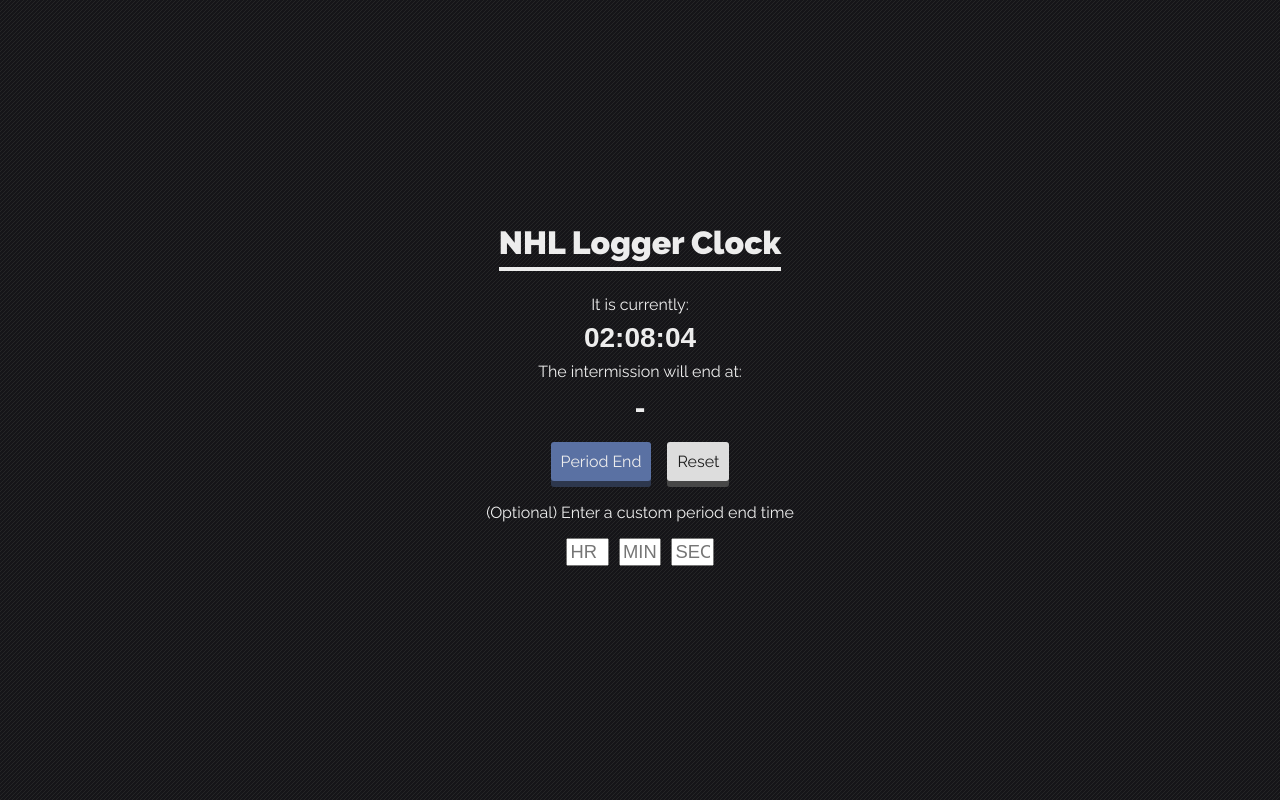
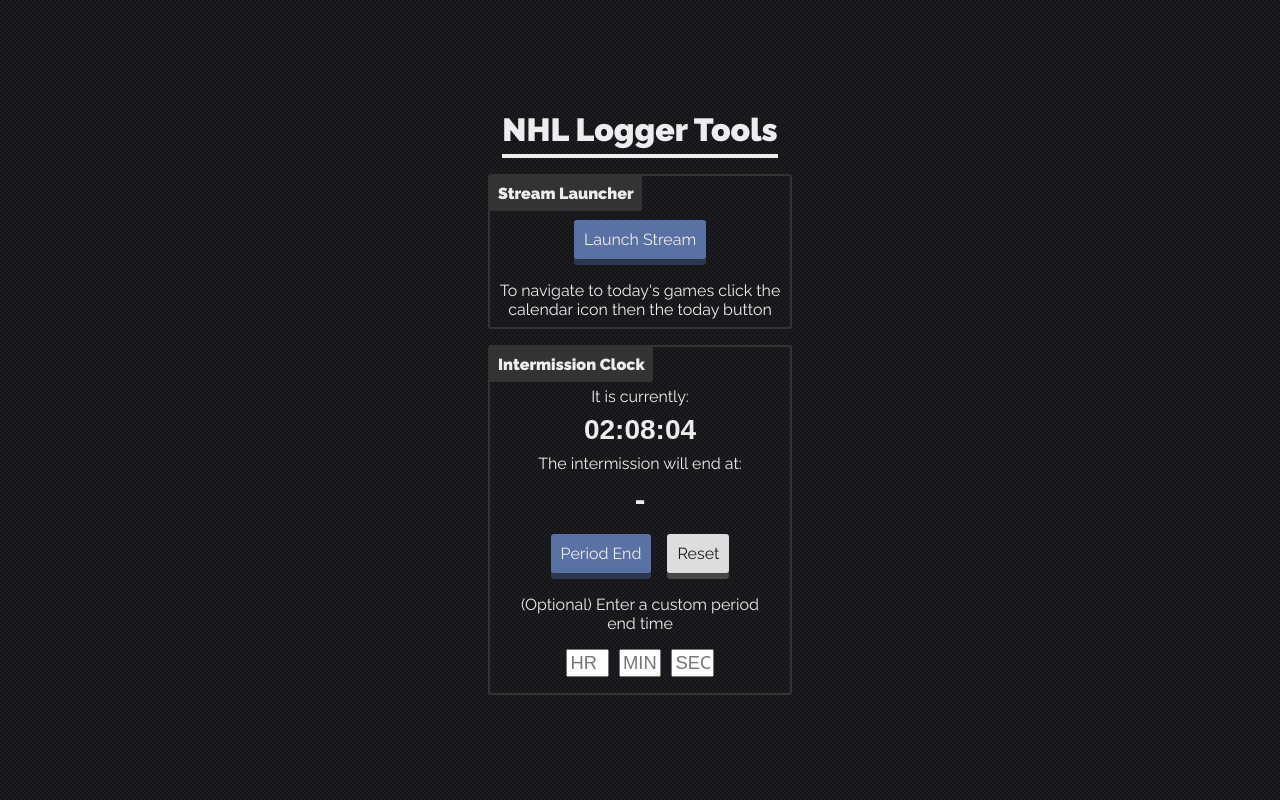
Before and after one commit to peppahjackk/logger-tools, a plain HTML site: page index.html in a window 1280 px wide. Drawn offline with Linux system fonts and the light colour scheme.

Commit message:
Added launch stream section

```diff
--- a/css/style.css
+++ b/css/style.css
@@ -61,6 +61,27 @@
   font-size: 1.15em;
 }
 
+.tool {
+  border: 2px solid #333;
+  border-radius: 3px;
+  position: relative;
+  padding-top: 2em;
+  max-width:300px;
+}
+
+.toolTitle {
+  position: absolute;
+  top: 0;
+  background-color: #333;
+  padding: .5em;
+  margin: 0;
+  border-radius: 0 0 3px;
+}
+
+#launchStream {
+  margin-top: .75em;
+}
+
 .customTime input {
   width: 1.85em;
   margin: 0.5rem 0.2rem;
--- a/index.html
+++ b/index.html
@@ -4,7 +4,7 @@
 <head>
   <meta http-equiv="Content-Type" content="text/html; charset=utf-8" />
   <meta name="viewport" content="width=device-width, initial-scale=1.0" />
-  <title>NHL Logger Clock</title>
+  <title>NHL Logger Tools</title>
   <link href="css/style.css" rel="stylesheet">
   <link href="https://fonts.googleapis.com/css?family=Raleway:400,900" rel="stylesheet">
 </head>
@@ -12,10 +12,23 @@
 <body onload="timerStart()">
   <div class="container">
     <h1 class="header">
-    NHL Logger Clock
+    NHL Logger Tools
   </h1>
-    <div class="clock">
-
+    <div class="streamLanch tool">
+      <h4 class="toolTitle">
+        Stream Launcher
+      </h4>
+      <button id="launchStream" class="btn perEnd" onclick="launch()">
+        Launch Stream
+      </button>
+      <p>
+        To navigate to today's games click the calendar icon then the today button
+      </p>
+    </div>
+    <div class="clock tool">
+      <h4 class="toolTitle">
+        Intermission Clock
+      </h4>
       <p>
         It is currently:
       </p>
@@ -42,7 +55,7 @@
     <!-- Clock End -->
   </div>
   <!-- Container End -->
-  <script src="scripts/clock.js"></script>
+  <script src="scripts/tools.js"></script>
 </body>
 
 </html>
--- a/scripts/clock.js
+++ b/scripts/tools.js
@@ -1,4 +1,5 @@
 var time, current, hours, minutes, seconds, customHr, customMin, customSec;
+
 
 function addZero(n) {
     return (n < 10 ? "0" + n : n);
@@ -53,7 +54,14 @@
     document.querySelector("#customSec").value = "";
 }
 
+function launch() {
+
+    window.open("https://www.nhl.com/tv/2016020480", "", "width=1024,height=820,top=260");
+}
+
 
 document.getElementById("btnStart").addEventListener("click", setEnd);
 
 document.getElementById("btnReset").addEventListener("click", timerReset);
+
+//document.getElementById("launchStream").addEventListener("click", launch);
```
